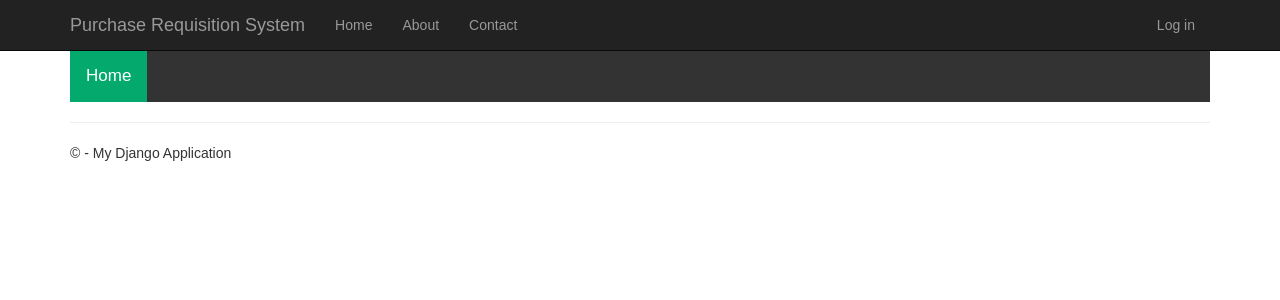
After one commit to tanzir1123/Purchase-Requisition-System, a Django app: template app/templates/app/dashboard.html in a window 1280 px wide. The commit adds this page. Shown: the top 300 px of the page. Run offline with Django 4.2, Linux system fonts and the light colour scheme; the template is opened without the code that fills it, so the values that code supplies are empty; some libraries are stand-ins or nearby versions.

Commit message:
dashboard-and-managerviewpr-page

```diff
--- a/app/models.py
+++ b/app/models.py
@@ -32,8 +32,8 @@
 
 class Manager(models.Model):
     manager_id = models.CharField(primary_key=True, max_length=15)
-    manager_name = models.CharField(max_length=40, null=True)
     manager_contact = models.CharField(max_length=15, null= True, blank = True)
+    user = models.OneToOneField(User, on_delete=models.CASCADE, null=True)
 
     #Saving with the prefix in the database.
     def save(self, *args, **kwargs):
--- /dev/null
+++ b/app/templates/app/dashboard.html
@@ -0,0 +1,55 @@
+{% extends "./layout.html" %} {% block content %}
+
+<head>
+    {% load static %}
+    <style>
+        body {
+            margin: 0;
+            font-family: Arial, Helvetica, sans-serif;
+        }
+
+        .topnav {
+            overflow: hidden;
+            background-color: #333;
+        }
+
+        .topnav a {
+            float: left;
+            color: #f2f2f2;
+            text-align: center;
+            padding: 14px 16px;
+            text-decoration: none;
+            font-size: 17px;
+        }
+
+        .topnav a:hover {
+            background-color: #ddd;
+            color: black;
+        }
+
+        .topnav a.active {
+            background-color: #04aa6d;
+            color: white;
+        }
+    </style>
+    <link rel="stylesheet" href="https://cdnjs.cloudflare.com/ajax/libs/font-awesome/4.7.0/css/font-awesome.min.css" />
+</head>
+
+<div class="main">
+    <div class="headers">
+        <div class="topnav">
+            <a class="active" href="#home">Home</a>
+            {% if is_manager %}
+            <a href="{% url 'managerviewpr' %}">View PR</a>
+            <a href="">Contact</a>
+            <a href="">About</a>
+        </div>
+
+        {{ user.first_name }}
+        {% endif %}
+    </div>
+
+    <div class="body"></div>
+</div>
+
+{% endblock %}
--- a/app/templates/app/login.html
+++ b/app/templates/app/login.html
@@ -24,7 +24,7 @@
                 </div>
                 <div class="form-group">
                     <div class="col-md-offset-2 col-md-10">
-                        <input type="hidden" name="next" value="/menu" />
+                        <input type="hidden" name="next" value="/dashboard" />
                         <input type="submit" value="Log in" class="btn btn-default" />
                     </div>
                 </div>
--- a/purchase-requisition-system/settings.py
+++ b/purchase-requisition-system/settings.py
@@ -39,6 +39,7 @@
     'django.contrib.staticfiles',
     'app',
     'additem',
+    'viewItem',
 ]
 
 MIDDLEWARE = [
--- a/purchase-requisition-system/urls.py
+++ b/purchase-requisition-system/urls.py
@@ -16,6 +16,7 @@
 from django.contrib import admin
 from django.urls import path, re_path
 from app import views as main_views
+from viewItem import views as viewItemview
 import django.contrib.auth.views
 from django.contrib.auth.views import LoginView, LogoutView
 from datetime import datetime
@@ -35,7 +36,8 @@
     re_path(r'^logout$',
         LogoutView.as_view(template_name = 'app/index.html'),
         name='logout'),
-    re_path(r'^menu$', main_views.menu, name='menu'),
+    re_path(r'^dashboard$', main_views.dashboard, name='dashboard'),
+    re_path(r'^managerviewpr$', viewItemview.managerviewpr, name='managerviewpr'),
 
     re_path(r'^additemform$', additem_views.additemform, name='additem_form'),
     re_path(r'^additemconfirmation$', additem_views.additemconfirmation, name='additem_confirmation'),
```
Also changed, not shown: app/admin.py (+15 -15 lines), app/views.py (+17 -7 lines), viewItem/templates/manager/managerviewpr.html (added, +20 -0 lines), viewItem/views.py (+14 -1 lines), app/migrations/0010_remove_manager_manager_name_manager_user.py (added), viewItem/templates/employee/index.html (deleted).
